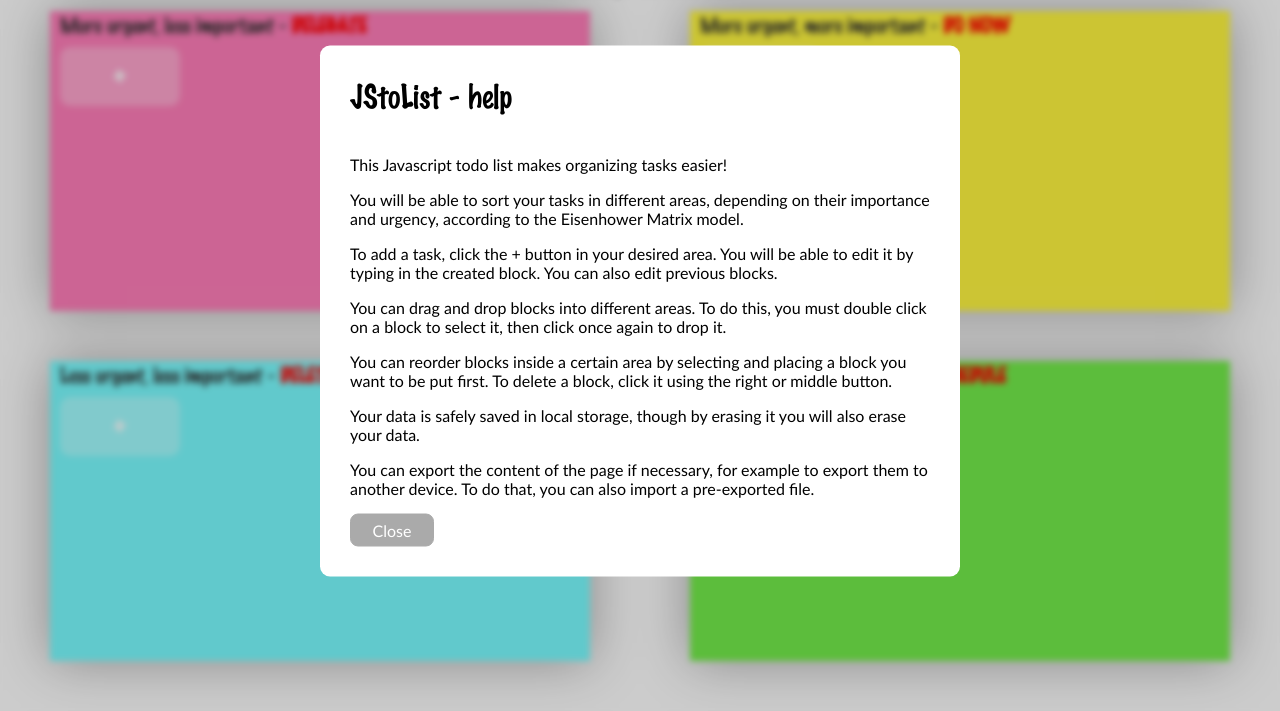
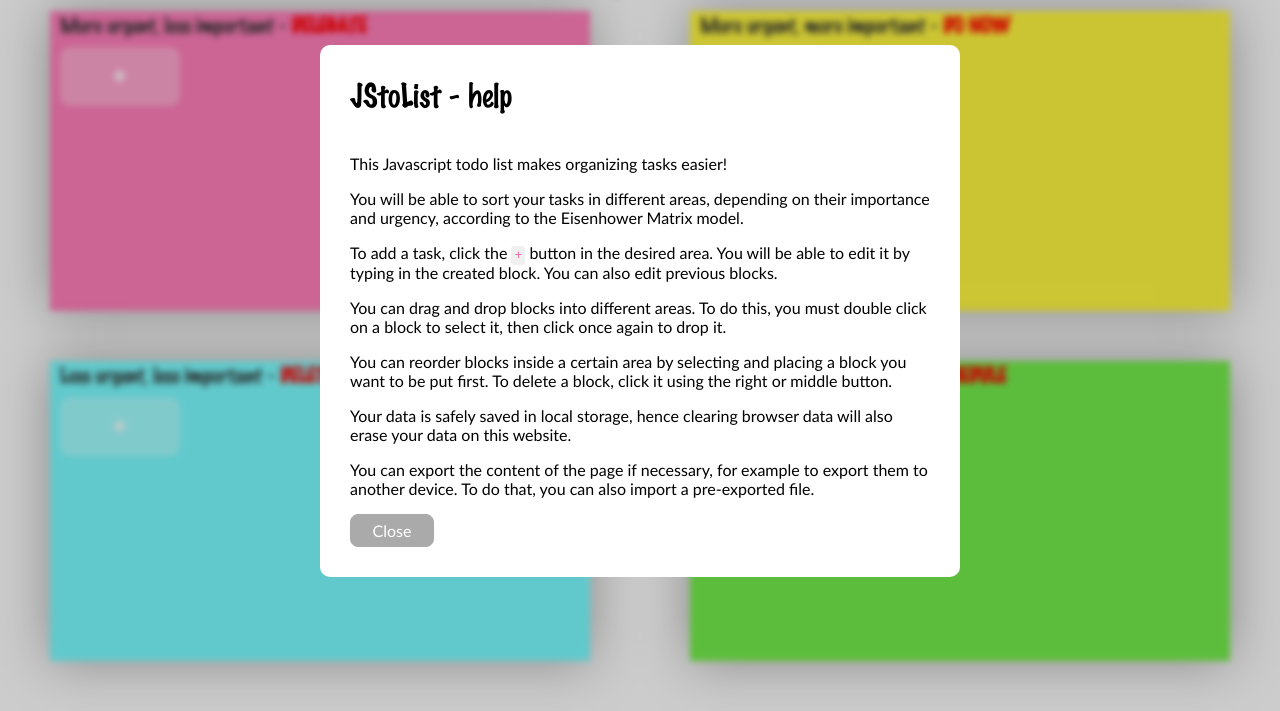
Before and after one commit to d-002/jstolist, a plain HTML site: page index.html in a window 1280 px wide. Shown: the part 89-800 px from the top of the page. Drawn offline with Linux system fonts and the light colour scheme.

Commit message:
visual enhancements, edited help and readme

```diff
--- a/index.html
+++ b/index.html
@@ -33,10 +33,10 @@
 				<h2>JStoList - help</h2>
 				<p>This Javascript todo list makes organizing tasks easier!</p>
 				<p>You will be able to sort your tasks in different areas, depending on their importance and urgency, according to the Eisenhower Matrix model.</p>
-				<p>To add a task, click the + button in your desired area. You will be able to edit it by typing in the created block. You can also edit previous blocks.</p>
+				<p>To add a task, click the <code>+</code> button in the desired area. You will be able to edit it by typing in the created block. You can also edit previous blocks.</p>
 				<p>You can drag and drop blocks into different areas. To do this, you must double click on a block to select it, then click once again to drop it.</p>
 				<p>You can reorder blocks inside a certain area by selecting and placing a block you want to be put first. To delete a block, click it using the right or middle button.</p>
-				<p>Your data is safely saved in local storage, though by erasing it you will also erase your data.</p>
+				<p>Your data is safely saved in local storage, hence clearing browser data will also erase your data on this website.</p>
 				<p>You can export the content of the page if necessary, for example to export them to another device. To do that, you can also import a pre-exported file.</p>
 				<a href="javascript:hideHelp()">Close</a>
 			</div>
--- a/style.css
+++ b/style.css
@@ -55,7 +55,6 @@ noscript {
 #_0,#_1,#_2,#_3 {
 	display: flex;
 	flex-wrap: wrap;
-	justify-content: space-between;
 	margin: 10px;
 	gap: 10px;
 }
@@ -254,6 +253,15 @@ h2 {
 	font-size: 30px;
 }
 
+code {
+	padding: 2px 3px;
+	margin: 0;
+	border-radius: 3px;
+
+	background-color: #f0f0f0;
+	color: #f6a;
+}
+
 #drag {
 	display: none;
 	position: fixed;
```
Also changed, not shown: 1 other file.
